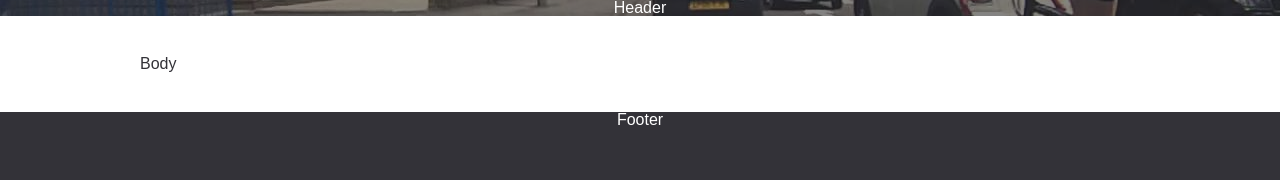
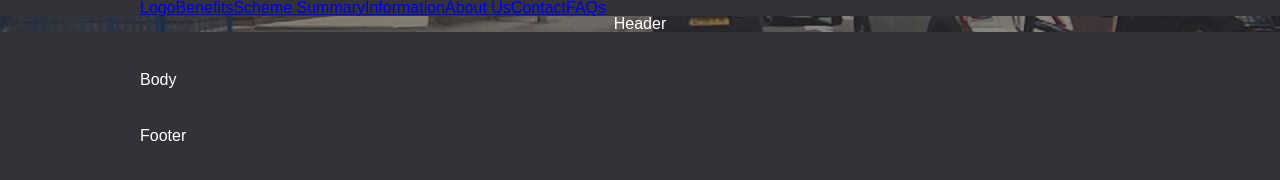
Before and after one commit to mdurks/devBuild001, a plain HTML site: page index.html in a window 1280 px wide. Drawn offline with nearby package versions, Linux system fonts and the light colour scheme.

Commit message:
Defined: Nav, hero, main, footer.

```diff
--- a/index.html
+++ b/index.html
@@ -11,25 +11,41 @@
 <body>
 
 
-    <!-- Welcome Page -->
-    <div class="js-page-welcome page-welcome">
-        <div class="page-welcome__heroHeading">
-            <div class="page-welcome__heroHeading__bckgImg"></div>
+    <nav class="mainNav">
+        <div class="mainColumn">
+            <ul>
+                <li><a href="#">Logo</a></li>
+                <li><a href="#">Benefits</a></li>
+                <li><a href="#">Scheme Summary</a></li>
+                <li><a href="#">Information</a></li>
+                <li><a href="#">About Us</a></li>
+                <li><a href="#">Contact</a></li>
+                <li><a href="#">FAQs</a></li>
+            </ul>
+        </div>
+    </nav>
+
+
+    <div class="heroHeading">
+        <div class="heroHeading__bckgImg"></div>
         <div class="mainColumn">
             <p>Header</p>
         </div>
     </div>
-        <div class="whiteBckgrnd page-welcome__bodyCopy">
+
+
+    <main class="bodyCopy">
         <div class="mainColumn">
             <p>Body</p>
         </div>
-        </div>
-        <div class="page-welcome__footer">
+    </main>
+
+
+    <footer class=".footer">
         <div class="mainColumn">
             <p>Footer</p>
         </div>
-        </div>
-    </div>
+    </footer>
 
 
     <script src="https://ajax.googleapis.com/ajax/libs/jquery/3.2.1/jquery.min.js"></script>
--- a/sass/critical.scss
+++ b/sass/critical.scss
@@ -32,11 +32,6 @@ html {
 	font-family: $font-body;
 }
 
-.whiteBckgrnd {
-	background-color: #fff;
-	color: $grey;
-}
-
 .mainColumn
 {
 	@include media($md) {
@@ -47,9 +42,22 @@ html {
 
 
 
-.page-welcome
+.mainNav
 {
-	&__heroHeading
+	@include clearfix;
+
+	li {
+		float: left;
+	}
+
+	a {
+		display: block;
+	}
+}
+
+
+
+.heroHeading
 {
 	text-align: center;
 
@@ -69,10 +77,15 @@ html {
 		}
 	}
 }
-	&__bodyCopy {
+
+
+
+.bodyCopy {
 	padding: 40px 0;
 }
-	&__footer {
+
+
+
+.footer {
 	text-align: center;
 }
-}
```
Also changed, not shown: sass/critical.css, sass/critical.min.css. Lines whose indentation alone changed are shown as unchanged.
